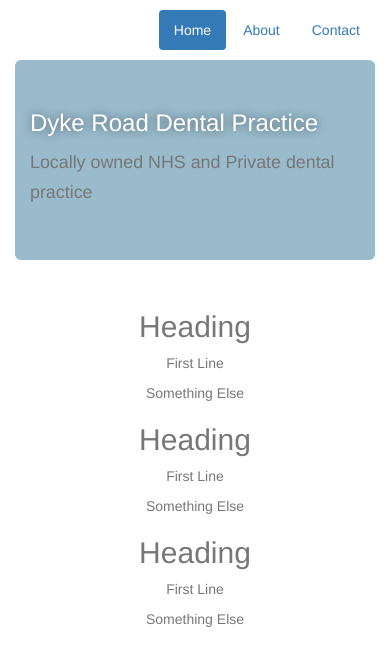
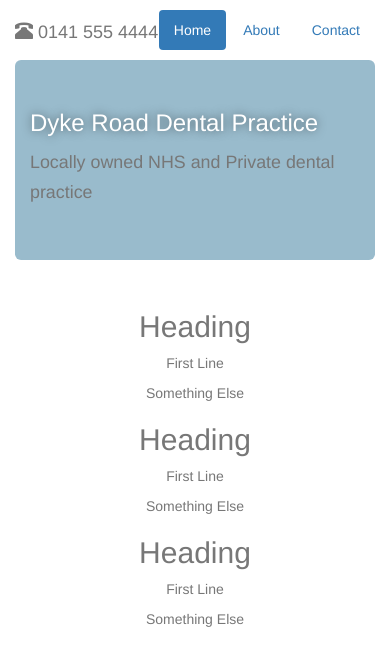
Before and after one commit to JayChetty/dentistWebsite, a website: page index.html in a window 390 px wide. Drawn offline with Linux system fonts and the light colour scheme.

Commit message:
add phone number header

```diff
--- a/index.html
+++ b/index.html
@@ -11,6 +11,7 @@
   <div class = "container">
     <div class="header">
       <nav>
+        <h4 class="text-muted phone-number"> <span class="glyphicon glyphicon-phone-alt" aria-hidden="true"></span>  0141 555 4444 </h4>
         <ul class="nav nav-pills pull-right">
           <li role="presentation" class="active"><a href="#">Home</a></li>
           <li role="presentation"><a href="#">About</a></li>
--- a/public/css/style.css
+++ b/public/css/style.css
@@ -20,3 +20,7 @@
   margin-bottom: 60px;
   margin-top: 10px;
 }
+.phone-number{
+  position:absolute;
+  margin-top:10px;
+}
```
